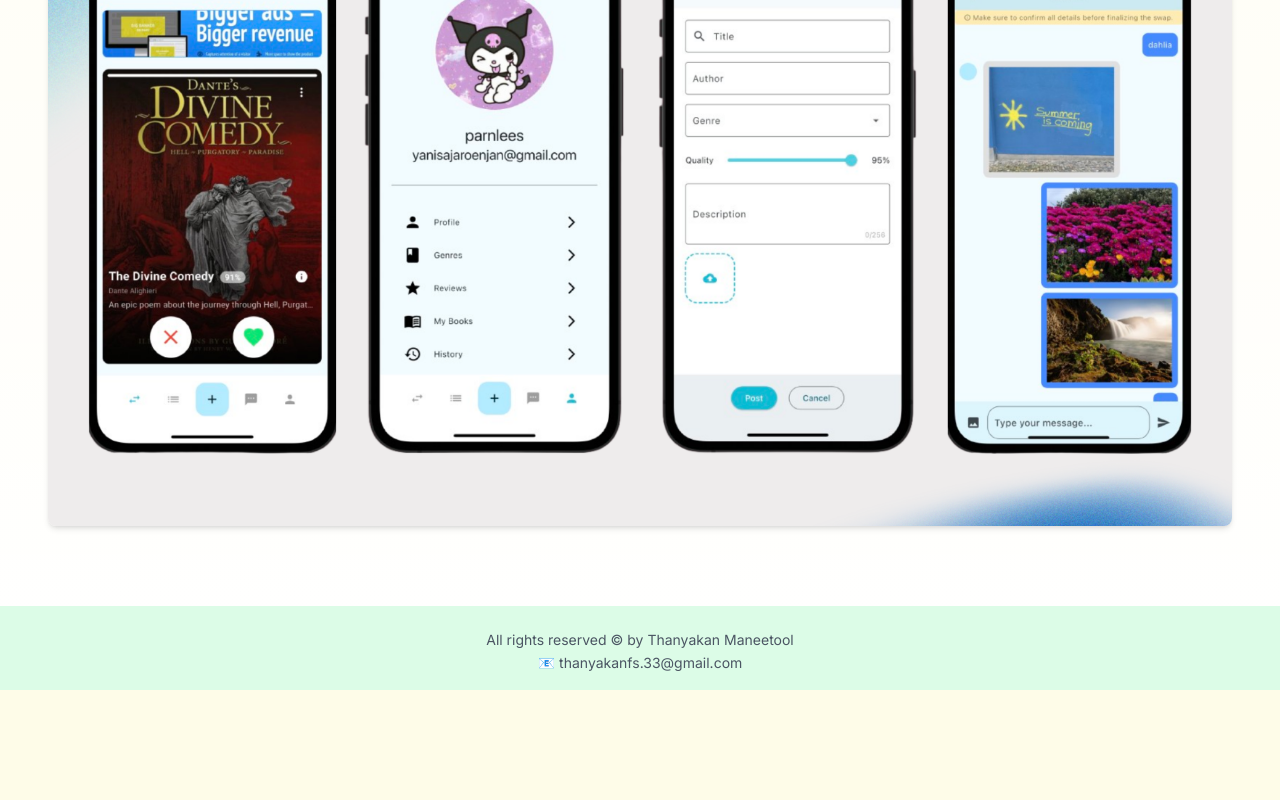
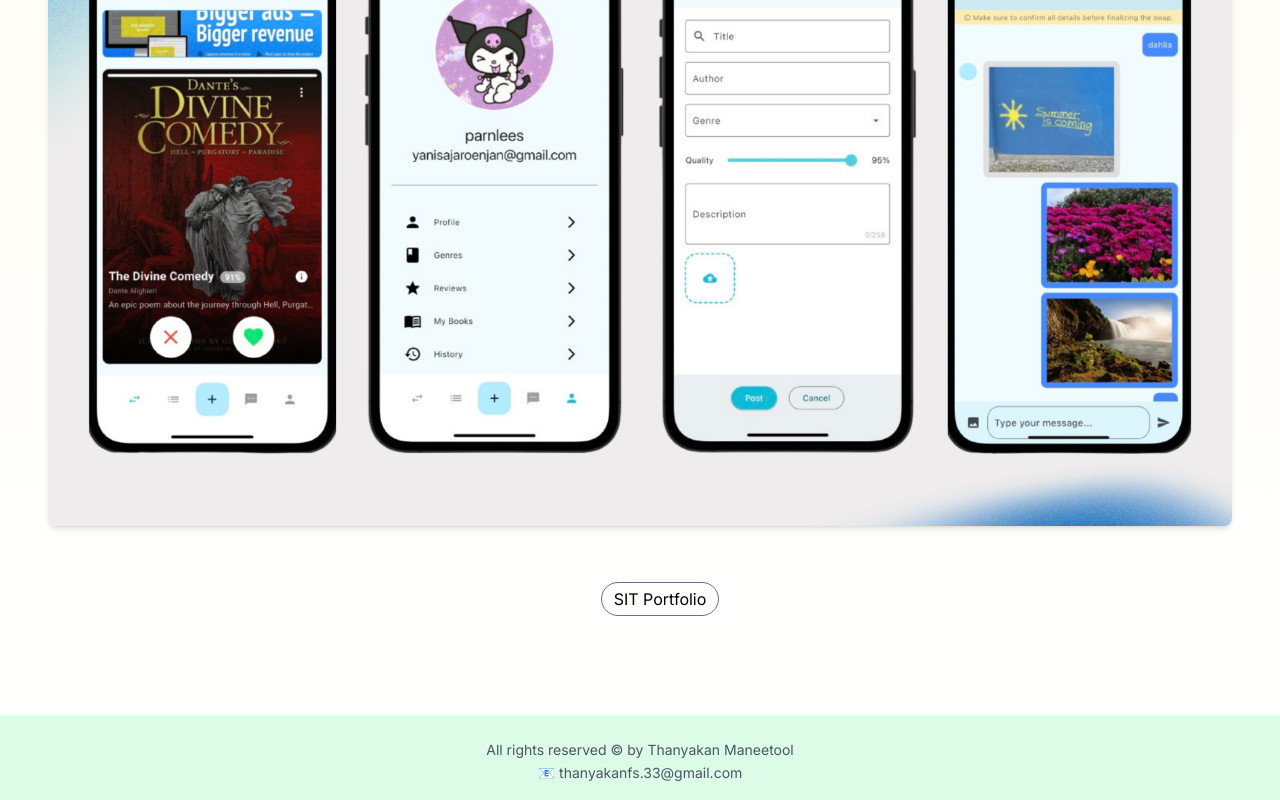
Before and after one commit to fahsaifst/my-portfolio, a Next.js app: page /readee in a window 1280 px wide. Shown: the part 1395-2195 px from the top of the page. Before the commit the page ends 2085 px from the top, so only its background shows below. Built offline with nearby package versions, Linux system fonts and the light colour scheme.

Commit message:
update resume

```diff
--- a/app/components/Intro.tsx
+++ b/app/components/Intro.tsx
@@ -60,7 +60,7 @@ export default function Intro() {
                         />
                     </motion.button>
                 </Link>
-                <Link target="_blank" href="https://drive.google.com/file/d/1NGGQo4eaxnajHLypvVJZMjSHlzE8_lsB/view?usp=sharing">
+                <Link target="_blank" href="https://drive.google.com/file/d/1ACgmZEYZegXQY9yWi70jKd9sm-IfgH-X/view?usp=drive_link">
                     <motion.button
                         whileHover={{ scale: [null, 1, 1.1] }}
                         transition={{ duration: 0.3 }}
--- a/app/readee/page.tsx
+++ b/app/readee/page.tsx
@@ -26,24 +26,24 @@ export default function Readee() {
             alt="project image"
             />
           </div>
-          {/* <div className="flex justify-center lg:pl-10 py-5 lg:pt-10">
-              <Link className="flex justify-center lg:flex lg:justify-start" target="_blank" href="https://github.com/fahsaifst/getgoods.git">
+          <div className="flex justify-center lg:pl-10 py-5 lg:pt-10">
+              <Link className="flex justify-center lg:flex lg:justify-start" target="_blank" href="https://seniorproject.sit.kmutt.ac.th/showproject/CS64-RE11">
                 <motion.button
                   whileHover={{ scale: [null, 1, 1.1] }}
                   transition={{ duration: 0.2 }}
                   className="flex items-center px-3 py-1 mt-4 text-black rounded-full bg-transparent border border-gray-500"
                 >
-                  repository
-                 <img
+                  SIT Portfolio
+                 {/* <img
                     className="ml-1"
                     src="/icons/github.svg"
                     alt="GitHub icon"
                     width={20}
                     height={20}
-                  />
+                  /> */}
                 </motion.button>
               </Link>
-            </div> */}
+            </div>
         </div>
 
         <Footer />
```
